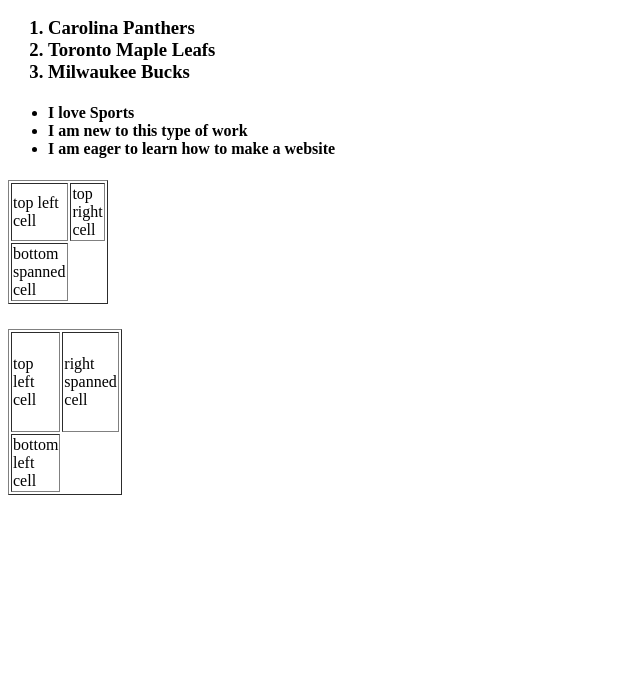
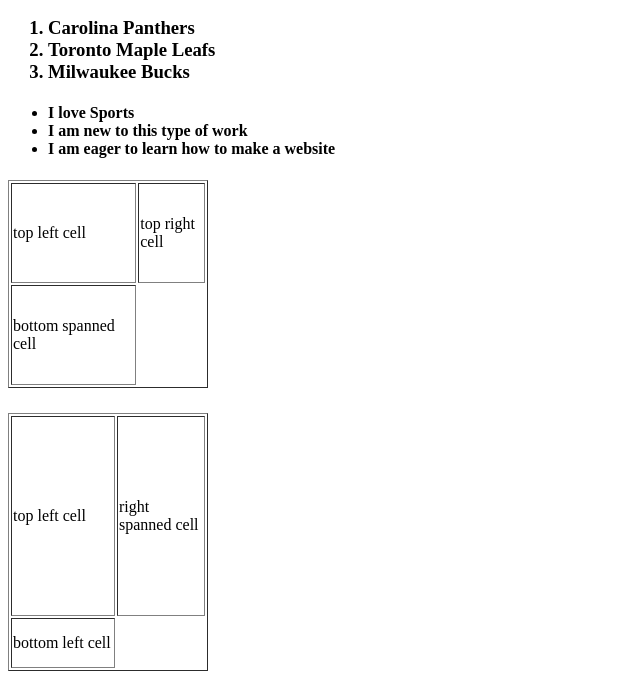
Before and after one commit to Kaleivison/IASC-1P02-2022-Kale, a plain HTML site: page index.html in a window 1280 px wide. Shown: the part 388-1084 px from the top of the page, without its empty margins (0-640 px from the left). Before the commit the page ends 908 px from the top, so only its background shows below. Drawn offline with Linux system fonts and the light colour scheme.

Commit message:
Update index.html

```diff
--- a/index.html
+++ b/index.html
@@ -39,22 +39,22 @@
 
 <body>
   <h5>
-    <table width="100" height="100" border="1">
+    <table width="200" height="200" border="1">
       <tr>
-        <td width="50" height="50">top left cell</td>
-        <td width="50" height="50">top right cell</td>
+        <td width="100" height="100">top left cell</td>
+        <td width="100" height="100">top right cell</td>
       </tr>
       <tr>
-        <td rowspan="2" height="50" width="100">bottom spanned cell</td>
+        <td rowspan="2" height="100" width="200">bottom spanned cell</td>
       </tr>
     </table>
   </h5>
 
   <h6>
-    <table width="100" height="100" border="1">
+    <table width="200" height="200" border="1">
       <tr>
-        <td width="50" height="50">top left cell</td>
-        <td colspan="2" height="100" width="50">right spanned cell</td>
+        <td width="100" height="100">top left cell</td>
+        <td colspan="2" height="200" width="100">right spanned cell</td>
       </tr>
       <tr>
         <td width="50" height="50">bottom left cell</td>
```
